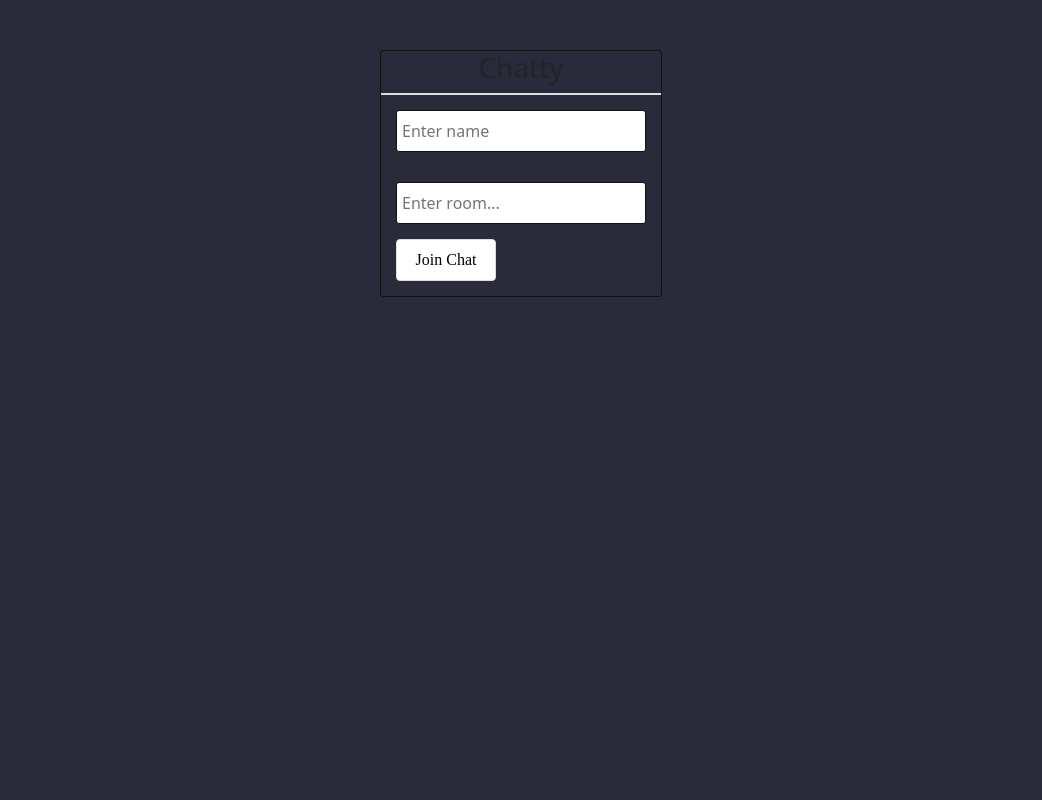
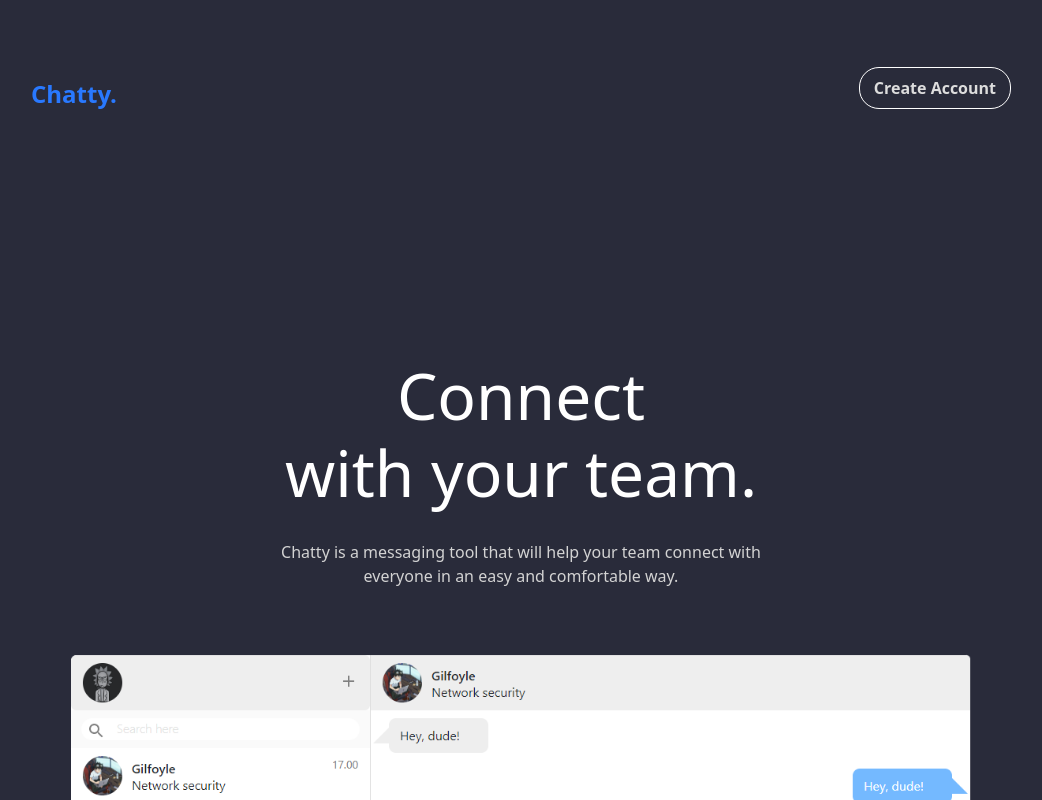
Before and after one commit to MbuguaGeorge/chatapp, a React (Create React App) app: page / in a window 1280 px wide. Shown: the top 800 px of the page, without its empty margins (119-1161 px from the left). Built offline with nearby package versions, Linux system fonts and the light colour scheme.

Commit message:
home page redo

```diff
--- a/src/App.css
+++ b/src/App.css
@@ -376,3 +376,60 @@ hr{
     font: 30px;
     vertical-align: middle;
 }
+
+/* Home */
+
+.home{
+    margin: 60px 150px;
+}
+
+.home .nav{
+    display: flex;
+    justify-content: space-between;
+    align-items: center;
+}
+
+.home .nav button{
+    border: 1px solid #fff;
+    background-color: transparent;
+    color: #ddd;
+    padding: 8px 14px;
+    font-weight: 700;
+    border-radius: 20px;
+}
+
+.home .nav button:hover{
+    background-color: #ddd;
+    color: #263238;
+    transition: all .3;
+}
+
+.home-hero{
+    position: absolute;
+    left: 50%;
+    top: 80%;
+    transform: translate(-50%, -40%);
+    text-align: center;
+    padding-bottom: 50px;
+}
+
+.home-hero h2{
+    color: white;
+    text-align: center;
+    display: flex;
+    flex-direction: column;
+    font-size: 4rem;
+}
+
+.home-hero p{
+    color: #D3D3D3;
+    text-align: center;
+    padding-top: 20px;
+    padding-right: 200px;
+    padding-left: 200px;
+}
+
+.home-hero img{
+    width: 900px;
+    margin-top: 50px;
+}
--- a/src/components/auth/signup.jsx
+++ b/src/components/auth/signup.jsx
@@ -1,4 +1,5 @@
 import React from 'react';
+import {Link} from 'react-router-dom';
 import './auth.css';
 import EmailIcon from '@mui/icons-material/Email';
 import AccountBoxIcon from '@mui/icons-material/AccountBox';
@@ -9,7 +10,7 @@ export default function Signup() {
         <div className='container1'>
         <div className='container2'>
             <div className='nav'>
-                <h1>Chatty.</h1>
+                <Link to='/' style={{textDecoration: 'none'}}><h1>Chatty.</h1></Link>
             </div>
             <div className="hero">
                 <h5>START FOR FREE</h5>
--- a/src/components/home.js
+++ b/src/components/home.js
@@ -1,37 +1,21 @@
-import React, {useState} from 'react';
+import React, {} from 'react';
 import {Link} from 'react-router-dom';
+import chatty from './img/chatty.png';
 
 export default function Home() {
-    const [name, setName] = useState('');
-    const [room, setRoom] = useState('');
+    return (
+        <div className='home'>
+            <div className="nav">
+                <h1>Chatty.</h1>
+                <Link to='/signup'><button>Create Account</button></Link>
+            </div>
 
-    return (
-        <div className='chat'>
-            <div className='chat__border'>
-                <div className='chat__header'>
-                    <h3>Chatty</h3>
-                </div>
-                <div className='chat__body'>
-                    <form>
-                        <input
-                            type = 'text'
-                            name = 'username'
-                            placeholder='Enter name'
-                            onChange={(event) => setName(event.target.value)}
-                            required
-                        />
-                        <input
-                            type = 'text'
-                            name = 'room'
-                            placeholder='Enter room...'
-                            onChange={(event) => setRoom(event.target.value)}
-                            required
-                        />
-                    </form>
-                    <Link onClick={(event) => (!name || !room) ? event.preventDefault() : null} to={`/chat?name=${name}&room=${room}`}>
-                        <button type="submit">Join Chat</button>
-                    </Link>
-                </div>
+            <div className="home-hero">
+                <h2>Connect <span>with your team.</span></h2>
+                <p>Chatty is a messaging tool that will help your team
+                 connect with everyone in an easy and comfortable way.
+                </p>
+                <img src={chatty} alt='chat' />
             </div>
         </div>
     )
```
Also changed, not shown: src/components/img/chatty.png (added).
